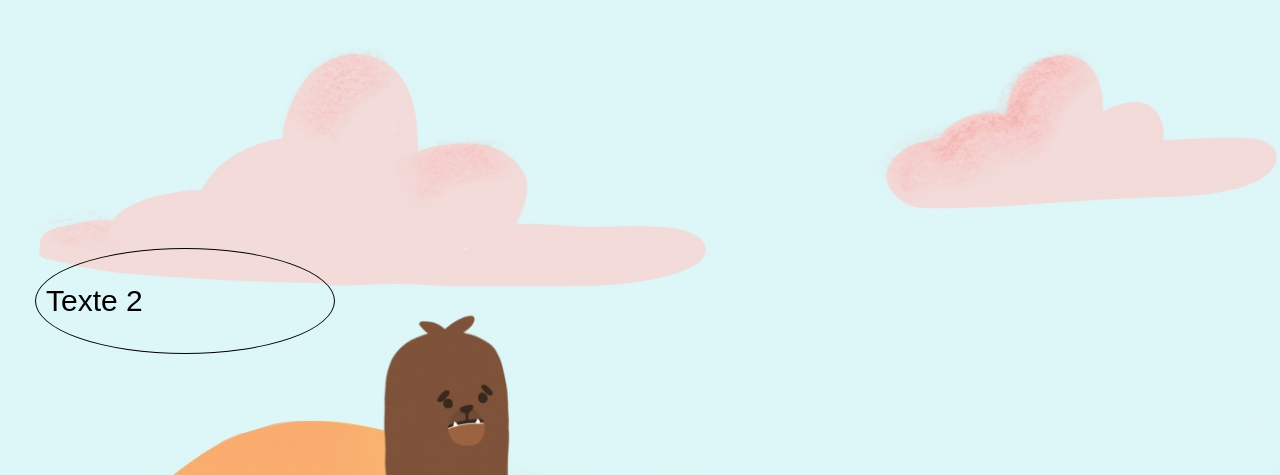
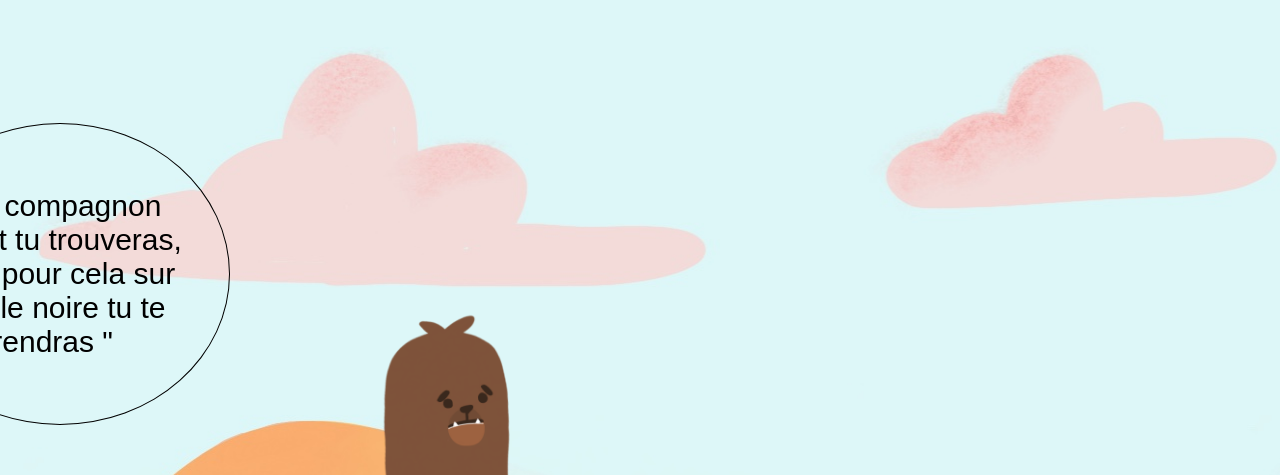
Before and after one commit to ni-trix/wookie_wookie, an Angular app: page / in a window 1280 px wide. Shown: the part 1060-1535 px from the top of the page. Built offline with nearby package versions, Linux system fonts and the light colour scheme.

Commit message:
fix anim of page1

```diff
--- a/src/app/page1/page1.component.html
+++ b/src/app/page1/page1.component.html
@@ -13,7 +13,7 @@
   </div>
 
   <div class="textPage2">
-      <p>Texte 2</p>
+      <p>" Le compagnon parfait tu trouveras, mais pour cela sur l'étoile noire tu te rendras "</p>
     </div>
 
 
--- a/src/app/page1/page1.component.scss
+++ b/src/app/page1/page1.component.scss
@@ -96,29 +96,26 @@
 .textPage2{
     width: 20%;
     position: relative;
-    padding: 5px;
-    padding-left: 10px;
-    left: 450px;
-    top: -1100px;
+    padding: 35px;
+    padding-left: 20px;
+    left: 600px;
+    top: -1225px;
     border: solid 1px;
     border-radius: 60%;
     font-family: sans-serif;
     font-size: 30px;
     -webkit-animation: animTxt2 5s ;
     -moz-animation: animTxt2 5s ;
-    animation: animTxt2 20s ;
-
+    animation: animTxt2 15s ;
+    text-align: center;
 }
 
 @-webkit-keyframes animTxt2 {
   0% {
     left: -1300px;
   }
-  20% {
+  30% {
     left: 0px;
-  }
-  40% {
-      left: 400px;
   }
   100% {
       left: 600px;
```
